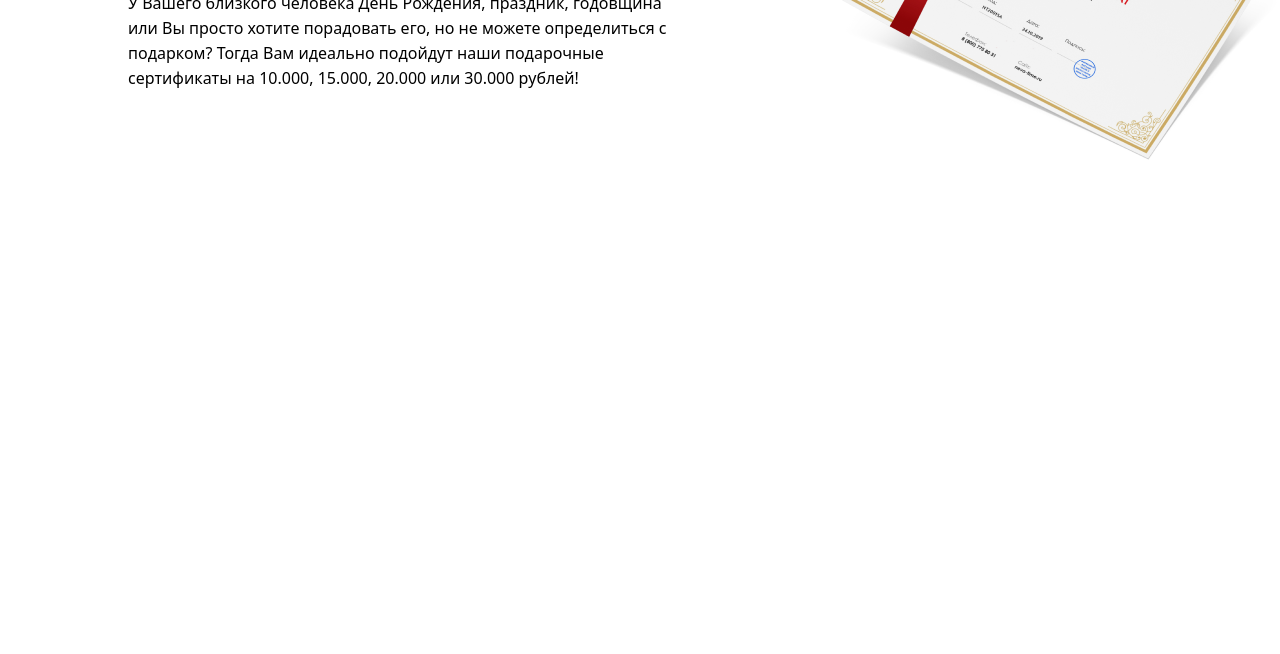
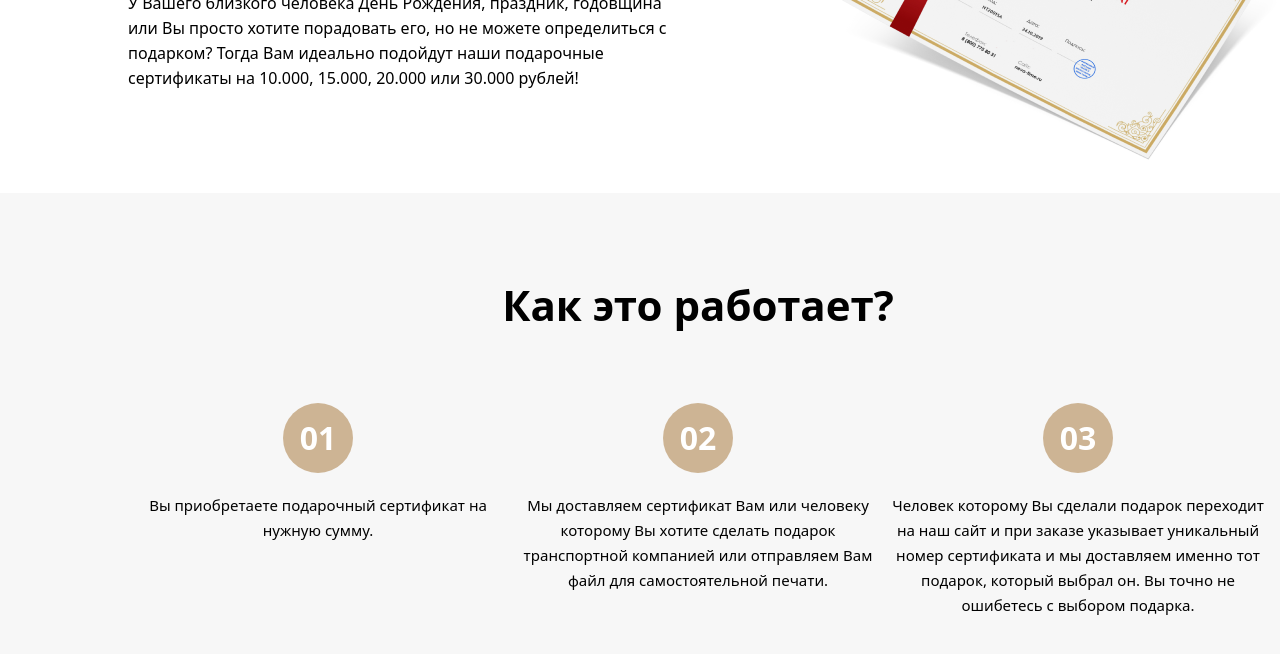
Before and after one commit to Je-double-f/Lesson12, a website: page src/index3.html in a window 1280 px wide. Shown: the part 452-1106 px from the top of the page. Before the commit the page ends 800 px from the top, so only its background shows below. Drawn offline with Linux system fonts and the light colour scheme.

Commit message:
section #2 for page #3 is done

```diff
--- a/src/index3.html
+++ b/src/index3.html
@@ -53,5 +53,28 @@
             <img src="./Photo/292 1.png" alt="">
         </section>
     </header>
+
+    <main>
+        <section class="bg-[#F7F7F7] py-[80px]">
+            <div class="w-[80%] m-auto grid grid-rows-[50px_212px] gap-[80px_0] justify-between text-center items-start grid-cols-[380px_380px_380px]">
+                <h1 class="text-[42px] font-[600] col-[1/-1]">Как это работает?</h1>
+
+                <article class="flex flex-col items-center gap-[20px]">
+                    <div class="w-[70px] h-[70px] bg-[#CDB494] rounded-full flex justify-center items-center text-white text-[32px] font-[600]"><h1>01</h1></div>
+                    <p class="text-[15px] font-[400] leading-[25px]">Вы приобретаете подарочный сертификат на нужную сумму.</p>
+                </article>
+
+                <article class="flex flex-col items-center gap-[20px]">
+                    <div class="w-[70px] h-[70px] bg-[#CDB494] rounded-full flex justify-center items-center text-white text-[32px] font-[600]"><h1>02</h1></div>
+                    <p class="text-[15px] font-[400] leading-[25px]">Мы доставляем сертификат Вам или человеку которому Вы хотите сделать подарок транспортной компанией или отправляем Вам файл для самостоятельной печати.</p>
+                </article>
+
+                <article class="flex flex-col items-center gap-[20px]">
+                    <div class="w-[70px] h-[70px] bg-[#CDB494] rounded-full flex justify-center items-center text-white text-[32px] font-[600]"><h1>03</h1></div>
+                    <p class="text-[15px] font-[400] leading-[25px]">Человек которому Вы сделали подарок переходит на наш сайт и при заказе указывает уникальный номер сертификата и мы доставляем именно тот подарок, который выбрал он. Вы точно не ошибетесь с выбором подарка.</p>
+                </article>
+            </div>
+        </section>
+    </main>
 </body>
 </html>
```
Also changed, not shown: src/output.css.
